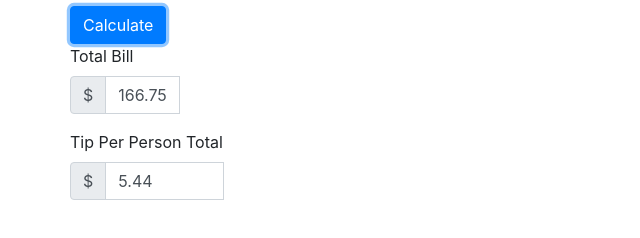
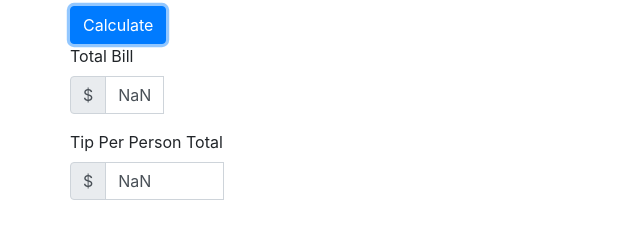
Before and after one commit to boogeybum/tipCalculator, a plain HTML site: page index.html in a window 1280 px wide. Both pictures are taken after typing "Sample", "Sample", "Sample" into the empty fields and a click on the button "Calculate". Shown: the part 308-546 px from the top of the page, 0-640 px from the left. Drawn offline with nearby package versions, Linux system fonts and the light colour scheme.

Commit message:
tipCalc function modified to calculate on button click. subtotal converted into a floating int.

```diff
--- a/assets/js/app.js
+++ b/assets/js/app.js
@@ -1,14 +1,20 @@
-const subtotal = 145;
-const tipPercent = 15;
-const numPeople = 4;
 
-function tipCalc(val1, val2, val3) {
-  const percentage = val2 / 100;
-  const tipAmount = val1 * percentage;
-  const total = val1 + tipAmount;
-  const totalPerPerson = tipAmount / val3;
 
-  console.log('The subtotal is ' + subtotal);
+function tipCalc() {
+  // store user input from webpage
+  let subtotal = document.getElementById("subtotal").value;
+  const tipPercent = document.getElementById("tipPercent").value;
+  const numPeople = document.getElementById("numPeople").value;
+
+  // calculate based on user input values
+  subtotal = parseFloat(subtotal);
+  const percentage = tipPercent / 100;
+  const tipAmount = subtotal * percentage;
+  const total = subtotal + tipAmount;
+  const totalPerPerson = tipAmount / numPeople;
+
+  console.log(typeof subtotal);
+  console.log('The subtotal is ' + subtotal.toFixed(2));
   console.log('The total with tip is ' + total.toFixed(2));
   console.log('The total per person is ' + totalPerPerson.toFixed(2));
 
@@ -17,4 +23,7 @@ function tipCalc(val1, val2, val3) {
 
 }
 
-tipCalc(subtotal, tipPercent, numPeople);
+document.getElementById("calculate").onclick =
+function() {
+  tipCalc();
+}
--- a/index.html
+++ b/index.html
@@ -20,7 +20,7 @@
           <div class="input-group-prepend">
             <span class="input-group-text">$</span>
           </div>
-          <input type="text" class="form-control" id="subtotal" aria-label="Amount (to the nearest dollar)">
+          <input type="text" class="form-control" id="subtotal" aria-label="Subtotal Amount (including tax)">
           <div class="input-group-append">
           </div>
         </div>
@@ -32,7 +32,6 @@
           <label for="tipPercent">Tip Percent</label>
         <div class="input-group mb-3">
           <div class="input-group-prepend">
-            <!-- <span class="input-group-text">$</span> -->
           </div>
           <input type="text" class="form-control" id="tipPercent" aria-label="Tip Percentage Value">
 
@@ -58,7 +57,7 @@
 
     <div class="row">
       <div class="col-sm3">
-        <button type="submit" class="btn btn-primary">Calculate</button>
+        <button type="button" class="btn btn-primary" id="calculate">Calculate</button>
       </div>
     </div>
 
```
